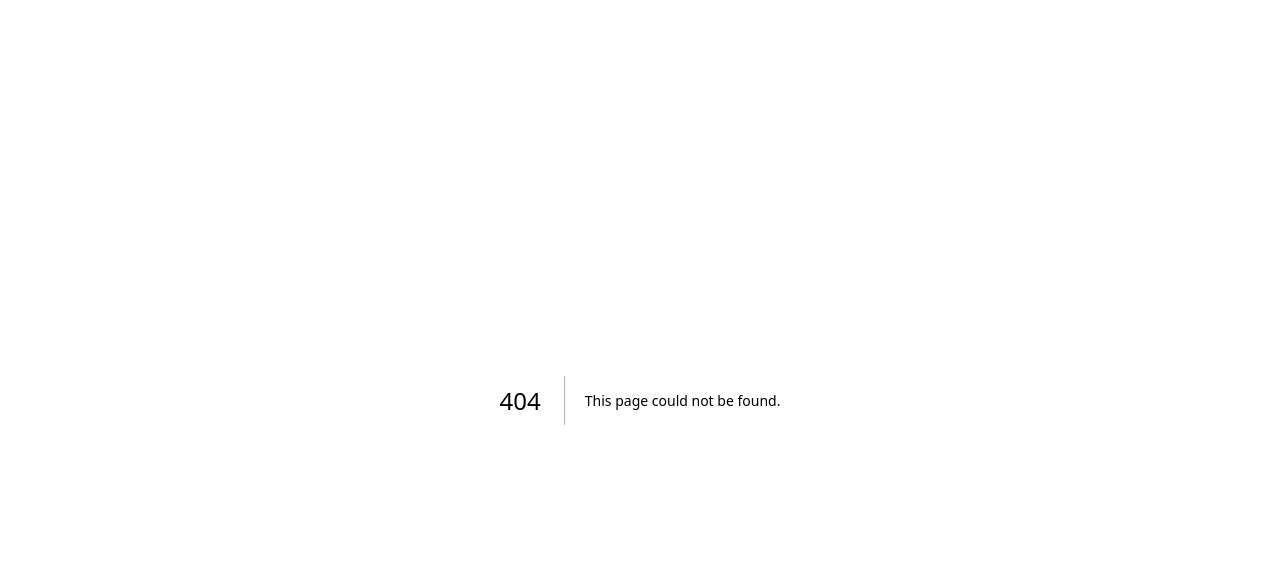
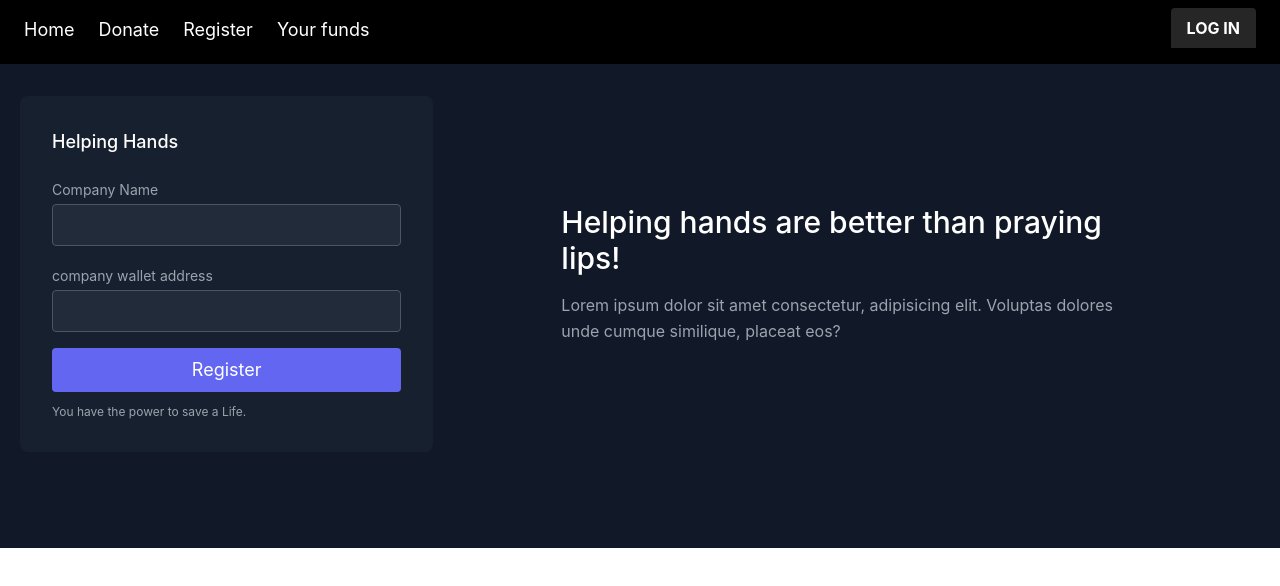
Before and after one commit to Donate-for-purpose/Frontend, a Next.js app: page /register in a window 1280 px wide. Before the commit this address had no page. Shown: the top 586 px of the page. Built offline with nearby package versions, Linux system fonts and the light colour scheme.

Commit message:
register done

```diff
--- a/components/Navbar.tsx
+++ b/components/Navbar.tsx
@@ -61,7 +61,7 @@ function Navbar() {
             <Link href="/donate">Donate</Link>
           </li>
           <li className="mr-3 lg:mr-6 my-4 text-lg">
-            <Link href="#">Register</Link>
+            <Link href="/register">Register</Link>
           </li>
           <li className="mr-3 lg:mr-6 my-4 text-lg">
             <Link href="#">Your funds</Link>
--- a/pages/donate/index.tsx
+++ b/pages/donate/index.tsx
@@ -1,10 +1,13 @@
 import React from 'react'
+import Navbar from '../../components/Navbar'
 
 function donate() {
   return (
     <>
-    <section className="text-gray-400 bg-gray-900 body-font h-screen flex justify-center">
+      <Navbar />
+      <section className="text-gray-400 bg-gray-900 body-font h-full flex justify-center">
         <div className="container px-5 py-24 mx-auto flex flex-wrap items-center">
+
           <div className="lg:w-3/5 md:w-1/2 md:pr-16 lg:pr-0 pr-0">
             <h1 className="title-font font-medium text-3xl text-white">Helping hands are better than praying lips!</h1>
             <p className="leading-relaxed mt-4">Lorem ipsum dolor sit amet consectetur, adipisicing elit. Voluptas dolores unde cumque similique, placeat eos?</p>
@@ -13,11 +16,11 @@ function donate() {
             <h2 className="text-white text-lg font-medium title-font mb-5">Helping Hands</h2>
             <div className="relative mb-4">
               <label htmlFor="company-id" className="leading-7 text-sm text-gray-400">Company ID</label>
-        <input type="text" name="company-id" className="w-full bg-gray-600 bg-opacity-20 focus:bg-transparent focus:ring-2 focus:ring-indigo-900 rounded border border-gray-600 focus:border-indigo-500 text-base outline-none text-gray-100 py-1 px-3 leading-8 transition-colors duration-200 ease-in-out"/>
+              <input type="text" name="company-id" className="w-full bg-gray-600 bg-opacity-20 focus:bg-transparent focus:ring-2 focus:ring-indigo-900 rounded border border-gray-600 focus:border-indigo-500 text-base outline-none text-gray-100 py-1 px-3 leading-8 transition-colors duration-200 ease-in-out" />
             </div>
             <div className="relative mb-4">
               <label htmlFor="person-id" className="leading-7 text-sm text-gray-400">Person ID</label>
-        <input type="text" name="person-id" className="w-full bg-gray-600 bg-opacity-20 focus:bg-transparent focus:ring-2 focus:ring-indigo-900 rounded border border-gray-600 focus:border-indigo-500 text-base outline-none text-gray-100 py-1 px-3 leading-8 transition-colors duration-200 ease-in-out"/>
+              <input type="text" name="person-id" className="w-full bg-gray-600 bg-opacity-20 focus:bg-transparent focus:ring-2 focus:ring-indigo-900 rounded border border-gray-600 focus:border-indigo-500 text-base outline-none text-gray-100 py-1 px-3 leading-8 transition-colors duration-200 ease-in-out" />
             </div>
             <button className="text-white bg-indigo-500 border-0 py-2 px-8 focus:outline-none hover:bg-indigo-600 rounded text-lg hover:scale-90 duration-300">Donate</button>
             <p className="text-xs mt-3">You have the power to save a Life.</p>
--- a/pages/index.tsx
+++ b/pages/index.tsx
@@ -1,12 +1,14 @@
 import Head from "next/head";
 import Image from "next/image";
+import Navbar from "../components/Navbar";
 import styles from "../styles/Home.module.css";
 import DonateToPerson from "./pages/DonateToPerson";
 
 export default function Home() {
   return (
     <div>
-      <DonateToPerson />
+      <Navbar/>
+
     </div>
   );
 }
--- /dev/null
+++ b/pages/register/index.tsx
@@ -0,0 +1,37 @@
+import React from 'react'
+import Navbar from '../../components/Navbar'
+
+function register() {
+    return (
+        <>
+            <Navbar />
+            <section className=" text-gray-400 bg-gray-900 body-font h-full flex justify-center">
+                <div className="container px-5 py-24 m-0 mx-auto flex flex-wrap items-center ">
+
+                    <div className=" m-0 md:m-0 lg:w-2/6 md:w-1/2 bg-gray-800 bg-opacity-50 rounded-lg p-8 flex flex-col  w-full mt-10 md:mt-0">
+                        <h2 className="text-white text-lg font-medium title-font mb-5">Helping Hands</h2>
+                        <div className="relative mb-4">
+                            <label htmlFor="company-id" className="leading-7 text-sm text-gray-400">Company Name</label>
+                            <input type="text" name="company-id" className="w-full bg-gray-600 bg-opacity-20 focus:bg-transparent focus:ring-2 focus:ring-indigo-900 rounded border border-gray-600 focus:border-indigo-500 text-base outline-none text-gray-100 py-1 px-3 leading-8 transition-colors duration-200 ease-in-out" />
+                        </div>
+
+                        <div className="relative mb-4">
+                            <label htmlFor="company-id" className="leading-7 text-sm text-gray-400">company wallet address</label>
+                            <input type="text" name="company-id" className="w-full bg-gray-600 bg-opacity-20 focus:bg-transparent focus:ring-2 focus:ring-indigo-900 rounded border border-gray-600 focus:border-indigo-500 text-base outline-none text-gray-100 py-1 px-3 leading-8 transition-colors duration-200 ease-in-out" />
+                        </div>
+
+
+                        <button className="text-white bg-indigo-500 border-0 py-2 px-8 focus:outline-none hover:bg-indigo-600 rounded text-lg hover:scale-90 duration-300">Register</button>
+                        <p className="text-xs mt-3">You have the power to save a Life.</p>
+                    </div>
+                    <div className="w-full lg:ml-20 md:w-1/2 sm:w-full  md:pl-12 lg:pr-0">
+                        <h1 className="title-font font-medium text-3xl text-white">Helping hands are better than praying lips!</h1>
+                        <p className="leading-relaxed mt-4">Lorem ipsum dolor sit amet consectetur, adipisicing elit. Voluptas dolores unde cumque similique, placeat eos?</p>
+                    </div>
+                </div>
+            </section>
+        </>
+    )
+}
+
+export default register
```
Lines whose indentation alone changed are shown as unchanged.
